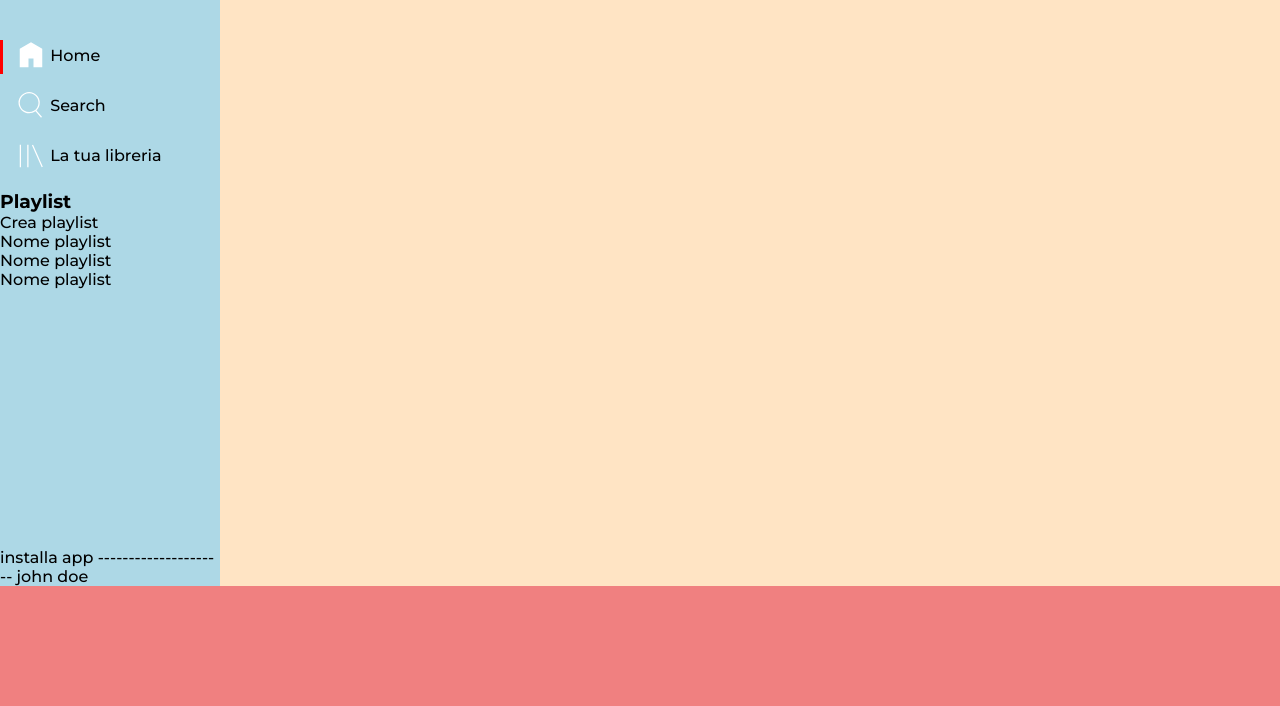
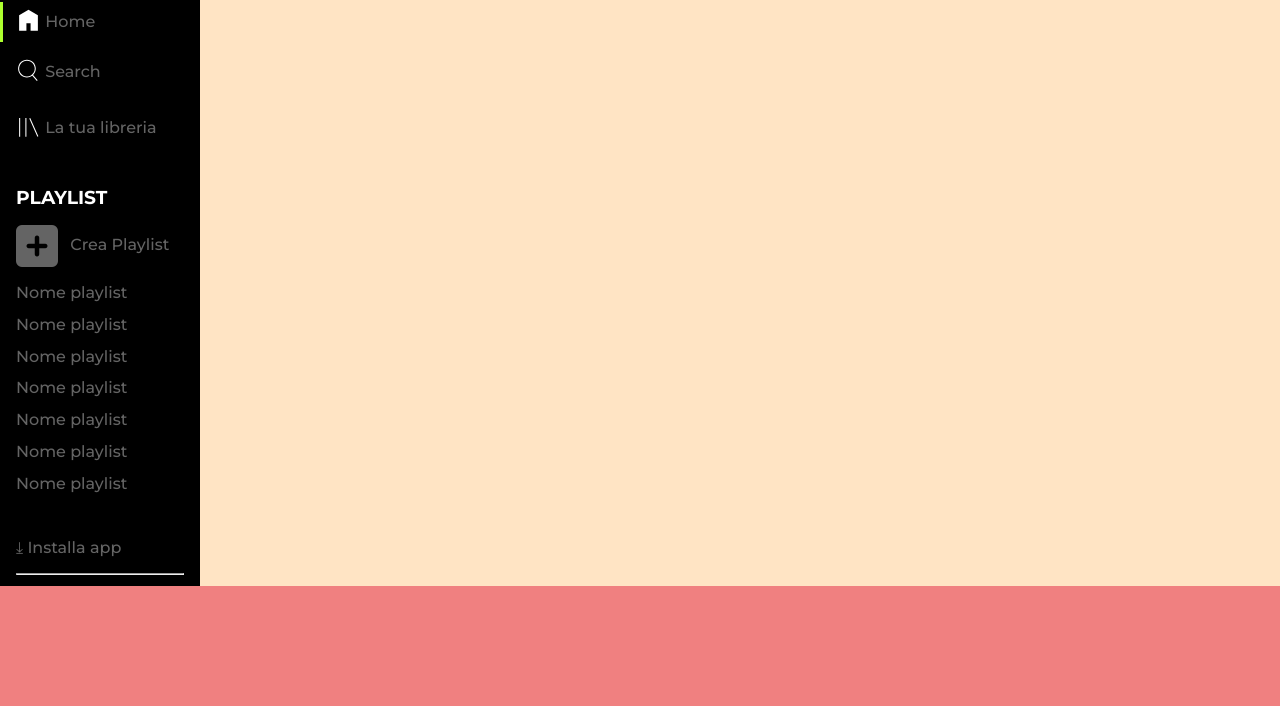
Before and after one commit to dbonafin/html-css-spotifyweb, a plain HTML site: page index.html in a window 1280 px wide. Shown: the part 94-800 px from the top of the page. Drawn offline with Linux system fonts and the light colour scheme.

Commit message:
added content in the second part of the nav

```diff
--- a/css/style.css
+++ b/css/style.css
@@ -5,11 +5,6 @@
 }
 
 /* DEBUG */
-
-
-.left-nav-col {
-    background-color: lightblue;
-}
 
 .right-main-col {
     background-color: bisque;
@@ -33,9 +28,16 @@ img {
     display: flex;
 }
 
-li a {
+a {
     text-decoration: none;
-    color: black;
+    color: #646464;
+
+}
+
+h2,
+h3,
+h4 {
+    color: white;
 }
 
 /* MAIN */
@@ -45,51 +47,78 @@ li a {
 main {
     width: 100%;
     height: calc( 100vh - 120px);
+    color: #646464;
 }
 
 .left-nav-col {
-    width: 220px;
+    width: 200px;
     height: 100%;
     overflow-y: hidden;
     flex-direction: column;
+    background-color: black;
 }
 
 .right-main-col {
-    width: calc( 100% - 220px);
+    width: calc( 100% - 200px);
     height: 100%;
 }
 
 /* LEFT NAVIGATION AREA */
 
 .logo {
-    width: 200px;
-    padding: 2rem 1rem
+    width: 180px;
+    padding: 1rem 1rem;
 }
 
 .playlist-area {
     flex-grow: 1;
+    padding: 1rem;
+}
+
+.playlist-area li {
+    list-style-type: none;
+    margin: 0.8rem 0;
+
 }
 
 .download-area {
     align-self: flex-end;
+    width: 100%;
+    padding: 1rem;
+}
+
+.download-area hr {
+    margin: 1rem 0;
 }
 
 .icon-box {
     margin: 1rem;
+    height: 40px;
 }
 
 .border-left {
-    border-left: 3px solid red;
+    border-left: 3px solid #adff2e;
     padding-left: 13px;
     margin-top: 1rem;
     margin-bottom: 1rem;
     margin-left: 0;
+    padding-top: 6px;
 }
 
 .nav-icon {
-    width: 30px;
+    width: 25px;
     display: inline-block;
     vertical-align: middle;
+}
+
+.download-area h4 {
+    display: inline-block;
+    margin-left: 8px;
+}
+
+.plus-big-icon {
+    vertical-align: middle;
+    margin-right: 0.5rem;
 }
 
 /* FOOTER */
--- a/index.html
+++ b/index.html
@@ -57,11 +57,32 @@
 
                 <div class="playlist-area">
 
-                    <h3>Playlist</h3>
+                    <h3>PLAYLIST</h3>
 
                     <ul>
                         <li>
-                            <a href="#">Crea playlist</a>
+                            <a href="#">
+                                <span class="plus-big-icon">
+                                    <i class="fa-solid fa-square-plus fa-3x"></i>
+                                </span>
+                                Crea Playlist
+                            </a>
+                        </li>
+
+                        <li>
+                            <a href="#">Nome playlist</a>
+                        </li>
+
+                        <li>
+                            <a href="#">Nome playlist</a>
+                        </li>
+
+                        <li>
+                            <a href="#">Nome playlist</a>
+                        </li>
+
+                        <li>
+                            <a href="#">Nome playlist</a>
                         </li>
 
                         <li>
@@ -76,15 +97,25 @@
                             <a href="#">Nome playlist</a>
                         </li>
                     </ul>
+
                 </div>
 
 
                 <!-- download app area -->
 
                 <div class="download-area">
-                    installa app
-                    ---------------------
-                    john doe
+
+                    <a href="#">
+                        &#10515; Installa app
+                    </a>
+
+                    <hr>
+
+                    <span class="nav-icon">
+                        <img src="img/profile.svg" alt="user pic">
+                    </span>
+
+                    <h4>John Doe</h4>
                 </div>
 
             </div>
```
